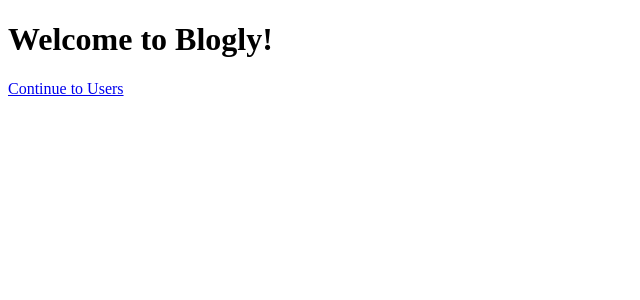
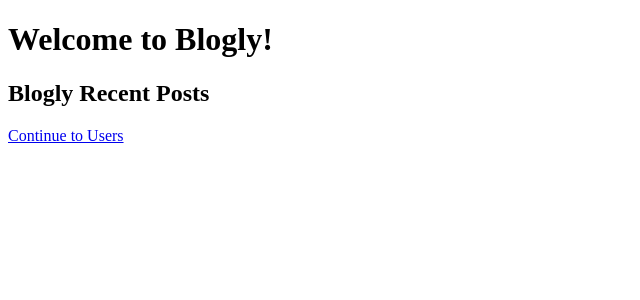
Before and after one commit to olivechip/flask_blogly, a Flask app: page / in a window 1280 px wide. Shown: the top 300 px of the page, without its empty margins (0-640 px from the left). Run offline with Flask 3, Linux system fonts and the light colour scheme.

Commit message:
added recent posts to homepage

```diff
--- a/app.py
+++ b/app.py
@@ -21,7 +21,8 @@ db.create_all()
 @app.route('/')
 def home_page():
     """shows the home page"""
-    return render_template('home_page.html')
+    posts = Post.show_recent()
+    return render_template('home_page.html', posts=posts)
 
 @app.route('/users')
 def show_users():
--- a/models.py
+++ b/models.py
@@ -1,3 +1,4 @@
+from datetime import datetime
 from flask_sqlalchemy import SQLAlchemy
 
 db = SQLAlchemy()
@@ -40,3 +41,11 @@ class Post(db.Model):
     content = db.Column(db.Text, nullable = False)
     created_at = db.Column(db.DateTime, nullable = False)
     op = db.Column(db.Integer, db.ForeignKey('users.id'), nullable = False)
+
+    @property
+    def friendly_date(self):
+        return self.created_at.strftime("%a %b %-d %Y, %-I:%-M %p")
+
+    @classmethod
+    def show_recent(cls):
+        return cls.query.order_by(Post.created_at.desc()).limit(5).all()
--- a/templates/home_page.html
+++ b/templates/home_page.html
@@ -5,6 +5,14 @@
 
 <h1>Welcome to Blogly!</h1>
 
+<h2>Blogly Recent Posts</h2>
+
+{% for p in posts %}
+    <h3>{{p.title}}</h3>
+    <p>{{p.content}}</p>
+    <p><small>By {{p.user.full_name}} on {{p.friendly_date}}</small></p>
+{% endfor %}
+
 <a href="/users">Continue to Users</a>
 
 {% endblock %}
```
